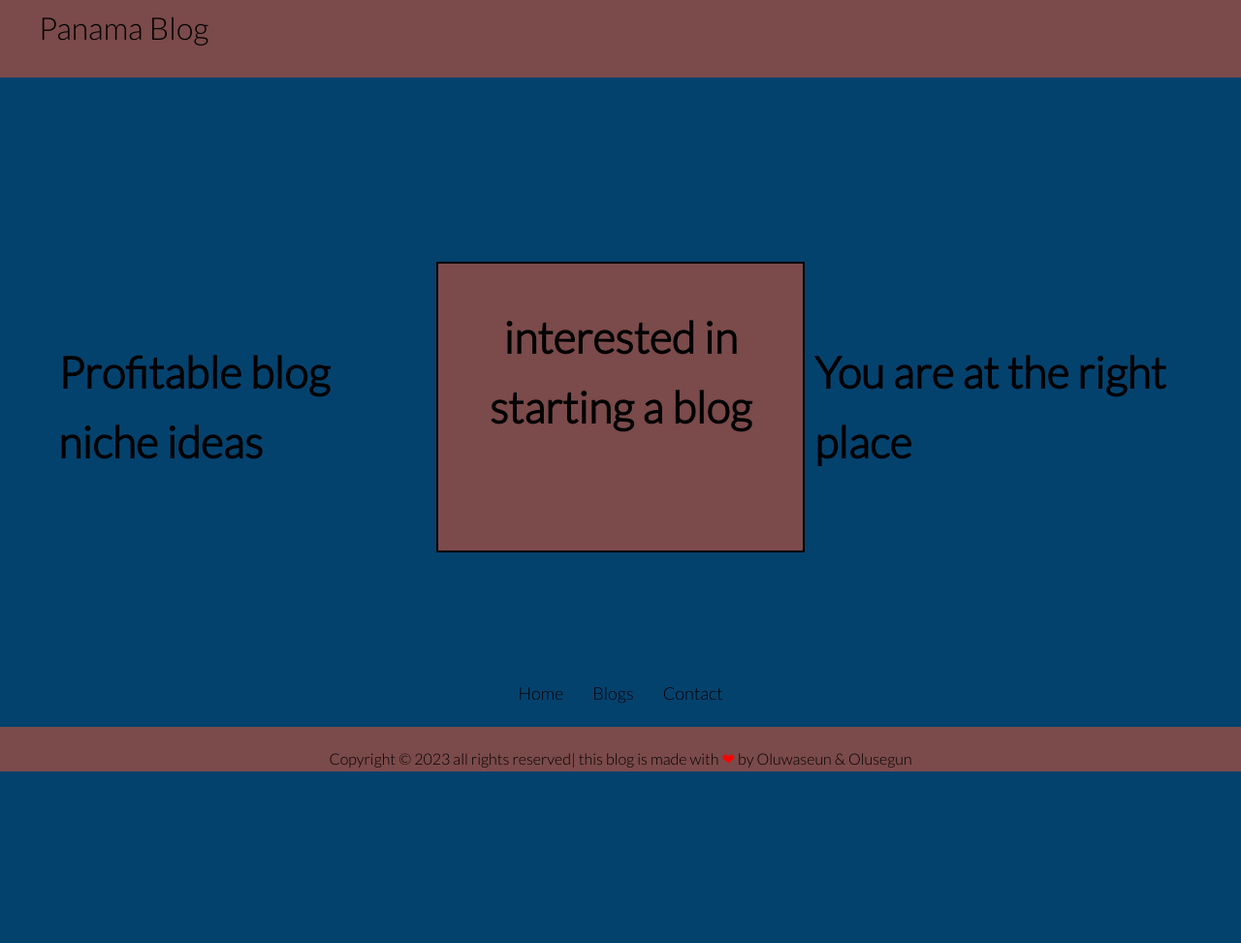
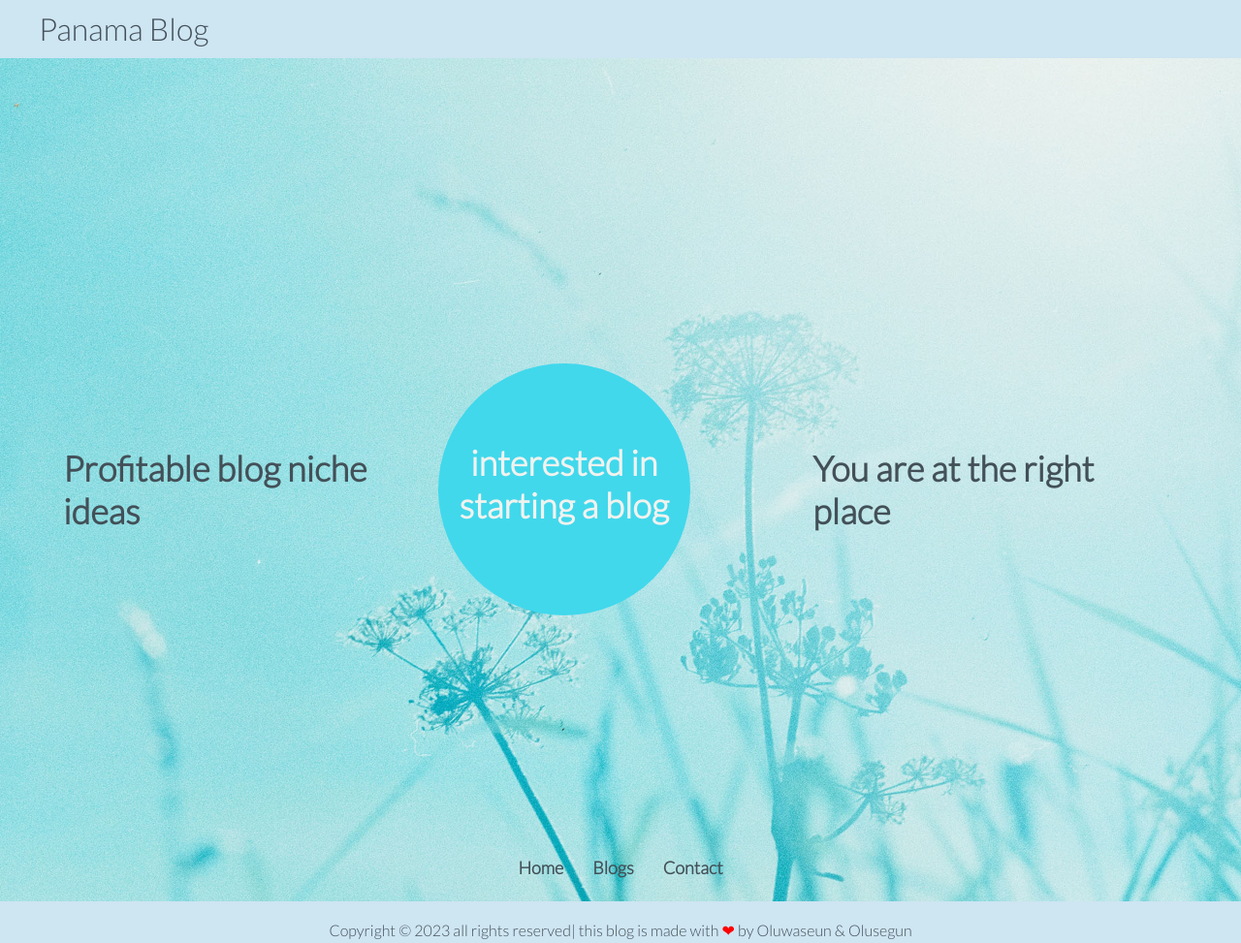
Before and after one commit to JSPlacid/panama_blogs, a plain HTML site: page index.html in a window 1280 px wide. Shown: the whole page at 97% size. Before the commit the page ends 850 px from the top, so only its background shows below. Drawn offline with Linux system fonts and the light colour scheme.

Commit message:
color update

```diff
--- a/index.css
+++ b/index.css
@@ -1,45 +1,49 @@
 @import url('https://fonts.googleapis.com/css2?family=Lato:wght@300&display=swap');
 
 :root {
-    --primary-color: rgb(4, 66, 110);
-    --light-color: #7b4a4a;
+    --primary-color: #F1F2EE;
+    --dark-color: #41d8ec;
+    --font-color: #435058;
+    --light-color: #CEE5F2;
 }
 
+h2,h3,p {
+    color: var(--font-color);
+}
 
 /* universal selector  */
 * {
     box-sizing: border-box;
     margin: 0;
     padding: 0;
-    /* min-height: 100%; */
-    /* min-height: 100%; */
 }
 
 body {
     font-family: 'Lato', sans-serif;
-    color: #333;
-    line-height: 1.6;
+    /* line-height: 1.6; */
     background-color: var(--primary-color);
+    background-image: url(./img/annie-spratt-unsplash.jpg);
+    background-position: center;
+    background-size: cover;
+    background-repeat: no-repeat;
     /* background-color: var(--light-color); */
-    min-height: 100vh;
 }
 
 
 .header {
-    color: #fff;
-    height: 80px;
+    height: 60px;
     padding: 20px;
-    /* border: #333 1px solid; */
     justify-content: center;
-    align-self: center;
+    align-content: center;
     background-color: var(--light-color);
+    overflow: hidden;
 }
 
 .logo {
     font-weight: 300;
     line-height: 1.2;
     margin: 10px 0;
-    color: black;
+    color: var(--font-color);
 }
 
 /*  */
@@ -50,20 +54,19 @@ ul {
 }
 
 a {
+    color: #333 ;
     text-decoration: none;
-    color: #333 ;
 }
 
 
-.navbar h1 {
-    font-weight: 300;
+/* .navbar h1 {
+    font-weight: 400;
     line-height: 1.2;
     margin: 10px 0;
-}
+} */
 
 
 .navbar {
-    /* background-color: #040404; */
     color: #fff;
     height: 70px ;
     animation: slideInFromBottom 4s ease-in;
@@ -74,11 +77,11 @@ a {
 }
 
 .navbar a {
-    color: #fff;
     padding: 10px;
     margin: 0 5px;
-    color: black;
-    font-weight: 500;
+    display: inline-block;
+    color: var(--font-color);
+    font-weight: 700;
     font-size: 18px;
 }
 
@@ -87,13 +90,14 @@ a {
 }
 
 .navbar a:hover {
-    border-bottom: 2px solid #fff;
+    /* padding-left: 5px; */
+    border-bottom: 2px solid var(--font-color);
 }
 
 .container {
     /* max-width: 110px; */
     margin: 0 auto;
-    overflow: auto;
+    /* overflow: auto; */
     padding: 0 40px;
 }
 
@@ -108,13 +112,11 @@ a {
 
 /* showcase */
 .showcase {
-    height: 600px;
-    /* background-color: mediumpurple; */
-    color: black;
+    height: 100vh;
     /* so if we want to position something absolute on it, we can */
     position: relative;
-    padding: 20px;
-    font-size: 30px;
+    padding: 10px 25px;
+    font-size: 24px;
     padding-top: 100px;
 }
 
@@ -127,13 +129,16 @@ a {
 }
 
 .showcase .middle {
+    color: var(--primary-color);
+    padding-top: 80px;
+    height: 260px;
+    width: 260px;
     text-align: center;
-    padding: 40px;
-    border: 2px black solid;
-    background-color: #333;
-    /* border-radius: 50%; */
-    height: 300px;
-    background-color: var(--light-color);;
+    border-radius: 130px;
+    background-color: var(--dark-color);
+    /* background-color: #f09d51; */
+    background-color: var(--dark-color);
+    /* align-content: center; */
 }
 
 
@@ -141,6 +146,8 @@ a {
 .grid {
     display: grid;
     grid-template-columns: repeat(3, 1fr);
+   /* grid-template-columns: repeat(auto-fit, minmax(140px, 1fr)); */
+
     gap: 10px;
     justify-content: center;
     align-items: center;
@@ -165,16 +172,17 @@ a {
 .footer {
     text-align: center;
     height: 100px;
+    background-color: var(--light-color);
+    animation: slideInFromBottom 4s ease-in;
+
 }
 
 p {
     font-size: 16px;
     font-weight: 400;
     padding-top: 20px;
-    background-color: #333;
-    background-color: #7b4a4a;
-    color: #fff;
-    color: black;
+    background-color: var()
+
 
 }
 
--- a/index.html
+++ b/index.html
@@ -23,7 +23,6 @@
     <div class="header container">
         <!-- invite him to mend the broken jar, invite him into your home -->
         <h1 class="logo">Panama Blog</h1>
-
     </div>
 
 
@@ -31,7 +30,7 @@
     <section class="showcase">
         <div class="container grid">
             <div class="left">
-                <h1>Profitable blog niche ideas </h1>
+                <h2>Profitable blog niche ideas </h2>
             </div>
 
             <!-- and how to pick the right one -->
@@ -41,7 +40,7 @@
             </div>
 
             <div class="right">
-                <h1>You are at the right place</h1>
+                <h2>You are at the right place</h2>
             </div>
         </div>
     </section>
```
Also changed, not shown: contact.html (+3 -2 lines), img/annie-spratt-unsplash.jpg (added), 1 other file.
